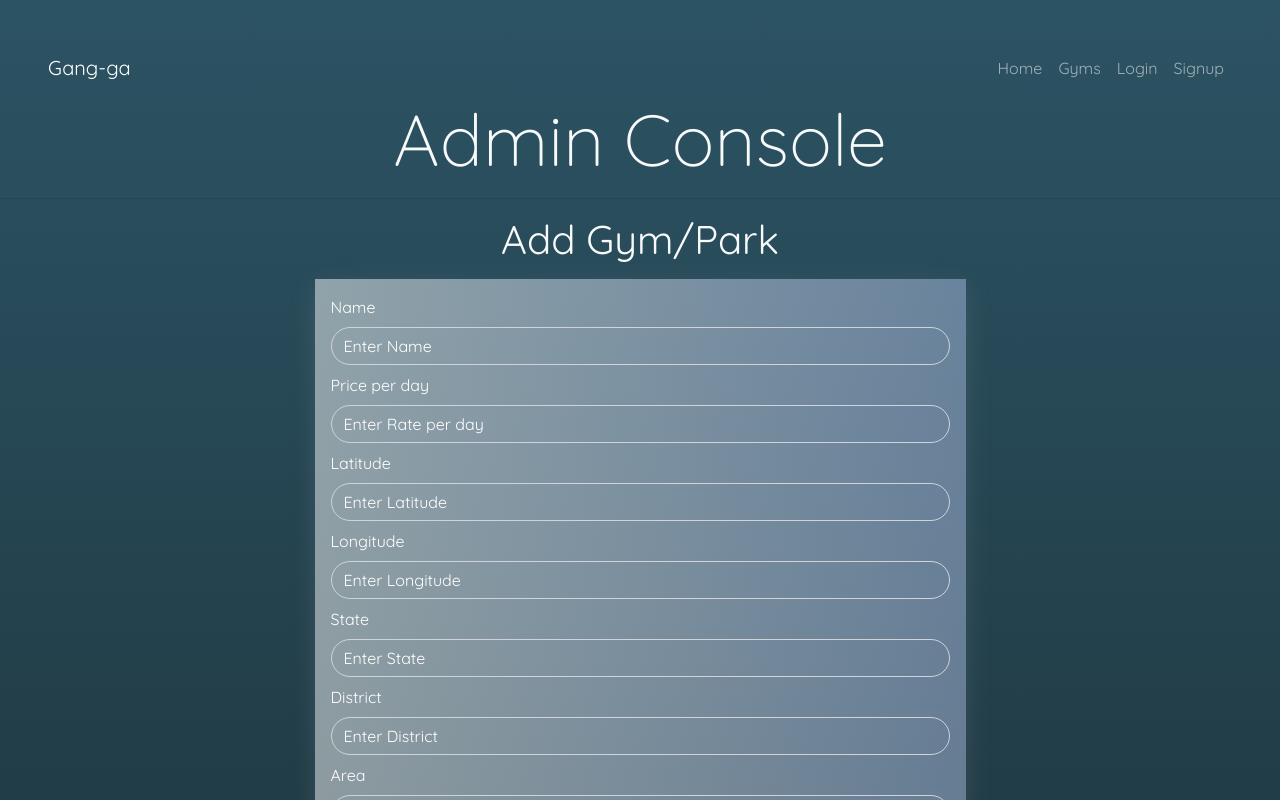
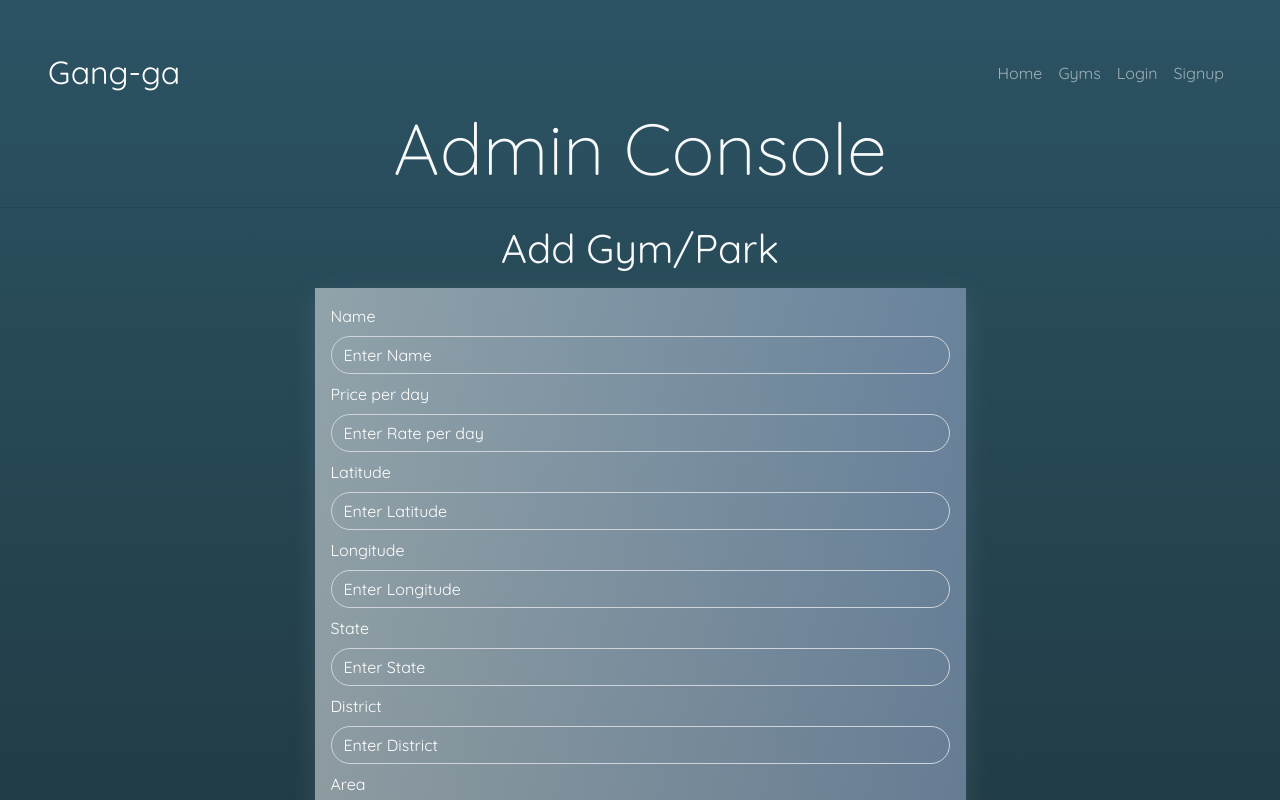
Before and after one commit to abhinaypandey02/gang-ga, a React (Create React App) app: page /#/admin in a window 1280 px wide. Shown: the top 800 px of the page. Built offline with nearby package versions, Linux system fonts and the light colour scheme; no server answers.

Commit message:
cool stuff

```diff
--- a/src/components/navigationBar/navigation_bar.tsx
+++ b/src/components/navigationBar/navigation_bar.tsx
@@ -1,26 +1,46 @@
-import './navigation_bar.css';
+import "./navigation_bar.css";
 import React from "react";
 import { Navbar, Nav } from "react-bootstrap";
-import { useUser } from '../../contexts/user_context';
-import {Link} from 'react-router-dom';
-import { signOut } from '../../utils/firebase/auth';
+import { useUser } from "../../contexts/user_context";
+import { Link } from "react-router-dom";
+import { signOut } from "../../utils/firebase/auth";
 export default function NavigationBar() {
-  const [user]=useUser();
-  return (
-    <Navbar id='nav1' className='pt-md-5 px-md-5' bg="dark" variant='dark' expand="lg">
-      <Navbar.Brand href="#" >Gang-ga</Navbar.Brand>
-      <Navbar.Toggle aria-controls="basic-navbar-nav" />
-      <Navbar.Collapse  id="basic-navbar-nav">
-        <Nav className='ms-auto'>
-          <Nav.Link as={Link} to="/">Home</Nav.Link>
-          <Nav.Link as={Link} to="/search">Gyms</Nav.Link>
-          {user.name===''&&<Nav.Link as={Link} to="/login">Login</Nav.Link>}
-          {user.name===''&&<Nav.Link as={Link} to="/signup">Signup</Nav.Link>}
-          {user.name!==''&&<Nav.Link onClick={signOut}>SignOut</Nav.Link>}
-
-        </Nav>
-
-      </Navbar.Collapse>
-    </Navbar>
-  )
+    const [user] = useUser();
+    return (
+        <Navbar
+            id="nav1"
+            className="pt-md-5 px-md-5"
+            bg="dark"
+            variant="dark"
+            expand="lg"
+        >
+            <Navbar.Brand href="#"><span className="h2">Gang-ga</span></Navbar.Brand>
+            <Navbar.Toggle aria-controls="basic-navbar-nav" />
+            <Navbar.Collapse id="basic-navbar-nav">
+                <Nav className="ms-auto">
+                    <Nav.Link as={Link} to="/">
+                        Home
+                    </Nav.Link>
+                    <Nav.Link as={Link} to="/search">
+                        Gyms
+                    </Nav.Link>
+                    {user.name === "" && (
+                        <Nav.Link as={Link} to="/login">
+                            Login
+                        </Nav.Link>
+                    )}
+                    {user.name === "" && (
+                        <Nav.Link as={Link} to="/signup">
+                            Signup
+                        </Nav.Link>
+                    )}
+                    {user.name !== "" && (
+                        <Nav.Link as={Link} to="/user">
+                            {user.name}
+                        </Nav.Link>
+                    )}
+                </Nav>
+            </Navbar.Collapse>
+        </Navbar>
+    );
 }
--- a/src/pages/allgymsPage/allgyms_page.tsx
+++ b/src/pages/allgymsPage/allgyms_page.tsx
@@ -99,20 +99,21 @@ export default function AllGymsPage() {
         }
     }, [params]);
     return (
-        <div className="div">
+        <div >
             <Navbar
                 id="nav1"
                 sticky="top"
-                className="my-5 px-5 d-flex"
+                className="pt-md-5 px-5 d-flex"
                 bg="transparent"
                 variant="dark"
                 expand="lg"
             >
                 <Navbar.Brand
-                    href="#home"
-                    className="d-none d-sm-none d-md-block"
+                    href="#"
+                    className="d-none d-sm-none d-md-block "
                 >
-                    Gang-ga
+                    <span className="h2">Gang-ga</span>
+
                 </Navbar.Brand>
                 <div className="d-flex w-75">
                     <input
@@ -150,7 +151,7 @@ export default function AllGymsPage() {
                             </Nav.Link>
                         )}
                         {user.name !== "" && (
-                            <Nav.Link onClick={signOut}>SignOut</Nav.Link>
+                            <Nav.Link as={Link} to="/user">{user.name}</Nav.Link>
                         )}
                     </Nav>
                 </Navbar.Collapse>
--- a/src/pages/userPage/user_page.tsx
+++ b/src/pages/userPage/user_page.tsx
@@ -7,6 +7,8 @@ import { useUser } from "../../contexts/user_context";
 import EnrolledSession from "../../interfaces/enrolledSessions";
 import { getEnrolledSessionByUser } from "../../utils/firebase/firestore";
 import PastRegistrationCard from "./pastRegistrationCard/past_registration_card";
+import { signOut } from "../../utils/firebase/auth";
+
 import "./user_page.css";
 export default function UserProfile() {
     const [user, setUser] = useUser();
@@ -16,7 +18,7 @@ export default function UserProfile() {
     useEffect(() => {
         getEnrolledSessionByUser(user.uid).then((docs) => {
             setEnrolledSessions(docs);
-            console.log(docs)
+            console.log(docs);
         });
     }, [user]);
     return (
@@ -37,14 +39,15 @@ export default function UserProfile() {
                                 alt="..."
                             />
                         </div>
-                        <br />
-                        <h2>
-                            <span className="text-light">{user.name}</span>
-                        </h2>
-                        <h5>
-                            <span className="text-light">{user.email}</span>
-                        </h5>
-                        <br />
+                        <h2 className="text-light m-2">{user.name}</h2>
+                        <h5 className="text-light">{user.email}</h5>
+                        <Button
+                            variant="info"
+                            onClick={signOut}
+                            className="rounded-pill m-2"
+                        >
+                            Sign Out
+                        </Button>
                     </div>
                     {enrolledSessions.length > 0 && (
                         <div
@@ -58,7 +61,7 @@ export default function UserProfile() {
                             </h2>
                             <div className="col-12 ">
                                 {enrolledSessions.map((sess) => (
-                                    <PastRegistrationCard session={sess}/>
+                                    <PastRegistrationCard session={sess} />
                                 ))}
                             </div>
                         </div>
```
